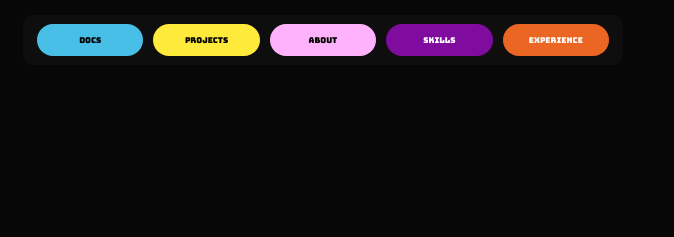
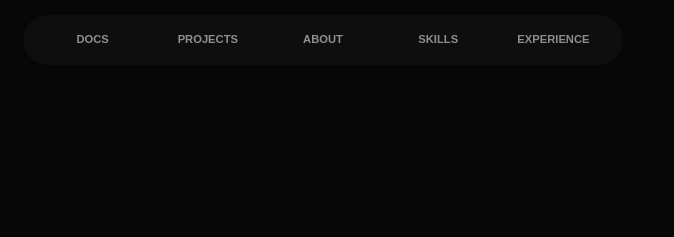
Before and after one commit to AndrewPanimdim/andrewpanimdim, a website built with Vite: page index.html in a window 1280 px wide. Shown: the top 237 px of the page, 317-991 px from the left. Built offline with nearby package versions, Linux system fonts and the light colour scheme; no server answers; a web font is replaced by a local one; what andrewpanimdim would draw is missing.

Commit message:
topnav buttons and sizing update,

```diff
--- a/src/global.css
+++ b/src/global.css
@@ -88,7 +88,7 @@ main {
   transform: translateX(-50%);
   width: min(92vw, 600px);
   height: 50px;
-  border-radius: 9px;
+  border-radius: 30px;
   background: rgba(20, 20, 20, 0.6);
   backdrop-filter: blur(12px);
   -webkit-backdrop-filter: blur(12px);
--- a/src/sections/topnav-docs.css
+++ b/src/sections/topnav-docs.css
@@ -10,20 +10,21 @@
 
 @keyframes navbarEnter {
   from {
-      opacity: 0;
-      translate: 0 -15px;
+    opacity: 0;
+    translate: 0 -15px;
   }
 
   to {
-      opacity: 1;
-      translate: 0 0;
+    opacity: 1;
+    translate: 0 0;
   }
 }
 
 
 /* =====================================
- FLEX CONTAINER
+   FLEX CONTAINER
 ===================================== */
+
 #topnav .tn-full {
   position: absolute;
   inset: 0;
@@ -34,163 +35,138 @@
 
   width: 100%;
   height: auto;
+  border-radius: 30px;
 
-  gap: 10px;
+  gap: 4px;
   padding: 0 14px;
 }
 
 
 /* =====================================
- NAVIGATION CARDS
+   NAVIGATION LINKS
 ===================================== */
 
 #topnav .tn-card {
-
-  height: 65%;
-  align-self: center;
+  height: 70%;
   flex: 1;
   min-width: 0;
 
   display: flex;
-  flex-direction: column;
   align-items: center;
   justify-content: center;
 
+  position: relative;
   overflow: hidden;
-  position: relative;
 
-  padding: 2px 8px;
-  border-radius: 999px;
+  padding: 0 12px;
+  border-radius: 8px;
 
-  color: #000;
+  background: transparent;
+  color: #8e8f90;
+
   text-decoration: none;
+  font-family: Arial, sans-serif;
 
-  font-family: Bungee, sans-serif;
   cursor: none;
 
   transition:
-      flex 0.6s ease-in-out,
-      background-color 0.2s ease,
-      color 0.3s ease,
-      border-radius 0.6s ease,
-      scale 0.6s ease;
+    background-color 0.2s ease,
+    color 0.2s ease;
 }
 
 
 /* =====================================
- INDIVIDUAL COLORS
+   CARD ENTRANCE
 ===================================== */
 
+#topnav .tn-docs,
+#topnav .tn-projects,
+#topnav .tn-about,
+#topnav .tn-skills,
+#topnav .tn-experience,
+#topnav .tn-contact {
+  opacity: 0;
+  animation: cardEnter 0.5s ease forwards;
+}
+
 #topnav .tn-docs {
-  background-color: #4fd1fce8;
-  opacity: 0;
-  animation: cardEnter 0.5s ease 4.85s forwards;
+  animation-delay: 4.85s;
 }
 
 #topnav .tn-projects {
-  background-color: #fdea3b;
-  opacity: 0;
-  animation: cardEnter 0.5s ease 5.05s forwards;
+  animation-delay: 5.05s;
 }
 
 #topnav .tn-about {
-  background-color: #fdb2fb;
-  opacity: 0;
-  animation: cardEnter 0.5s ease 5.25s forwards;
+  animation-delay: 5.25s;
 }
 
 #topnav .tn-skills {
-  background-color: #7f0b9f;
-  opacity: 0;
-  color: white;
-  animation: cardEnter 0.5s ease 5.45s forwards;
+  animation-delay: 5.45s;
 }
 
 #topnav .tn-experience {
-  background-color: #ef6824;
-  opacity: 0;
-  color: white;
-  animation: cardEnter 0.5s ease 5.65s forwards;
+  animation-delay: 5.65s;
 }
 
 #topnav .tn-contact {
-  background-color: #ff9100;
-  opacity: 0;
-  animation: cardEnter 0.5s ease 5.85s forwards;
+  animation-delay: 5.85s;
 }
-
-
-/* =====================================
- CARD ENTRANCE
-===================================== */
 
 @keyframes cardEnter {
   from {
-      opacity: 0;
-      filter: blur(4px);
+    opacity: 0;
+    translate: 0 5px;
   }
 
   to {
-      opacity: 1;
-      filter: blur(0);
+    opacity: 1;
+    translate: 0 0;
   }
 }
 
 
 /* =====================================
- CARD LABELS
+   LABELS
 ===================================== */
 
 #topnav .tn-card span {
-  font-family: Bungee, sans-serif;
-  font-size: 0.5rem;
+  font-family: Arial, sans-serif;
+  font-size: 0.7rem;
+  font-weight: 600;
+
   white-space: nowrap;
-  line-height: 1.1;
+  line-height: 1;
 }
 
 #topnav .tn-card small {
-  opacity: 0;
+  display: none;
 
-  font-family: Arial, sans-serif;
-  font-size: 0.4rem;
-
-  white-space: nowrap;
-
-  transition: opacity 0.4s ease;
-}
-
-/* =====================================
- FLEX HOVER EXPANSION
-===================================== */
-
-#topnav .tn-full:hover .tn-card:hover {
-  flex: 1.7;
-
-  background-color: rgb(11, 20, 55);
-  color: white;
-
-  scale: 1.01;
-
-  z-index: 2;
-}
-
-#topnav .tn-full:hover .tn-card:hover small {
-  opacity: 1;
 }
 
 
 /* =====================================
- KEYBOARD ACCESSIBILITY
+   HOVER EFFECT
+===================================== */
+
+#topnav .tn-card:hover {
+  background-color: rgba(0, 0, 0, 0.145);
+  color: #f8f7f7;
+}
+
+
+/* =====================================
+   KEYBOARD ACCESSIBILITY
 ===================================== */
 
 #topnav .tn-card:focus-visible {
-  outline: 2px solid #ffdf38;
+  outline: 2px solid #333;
   outline-offset: 2px;
 }
 
 
 /* =====================================
- COMPACT NAVBAR
+   COMPACT NAVBAR
 ===================================== */
 
 #topnav.compact .tn-full {
@@ -201,14 +177,14 @@
 
 
 /* =====================================
- REDUCED MOTION
+   REDUCED MOTION
 ===================================== */
 
 @media (prefers-reduced-motion: reduce) {
   #topnav,
   #topnav .tn-card {
-      animation: none;
-      opacity: 1;
-      transition: none;
+    animation: none;
+    opacity: 1;
+    transition: none;
   }
 }
--- a/src/sections/topnav.ts
+++ b/src/sections/topnav.ts
@@ -37,7 +37,7 @@ export function initTopNav(): () => void {
        -->
     </div>
 
-    <div class="tn-mini">AP</div>
+    <div class="tn-mini"></div>
   `
 
   document.body.prepend(nav)
```
Also changed, not shown: src/sections/topnav-projects.css (deleted).
